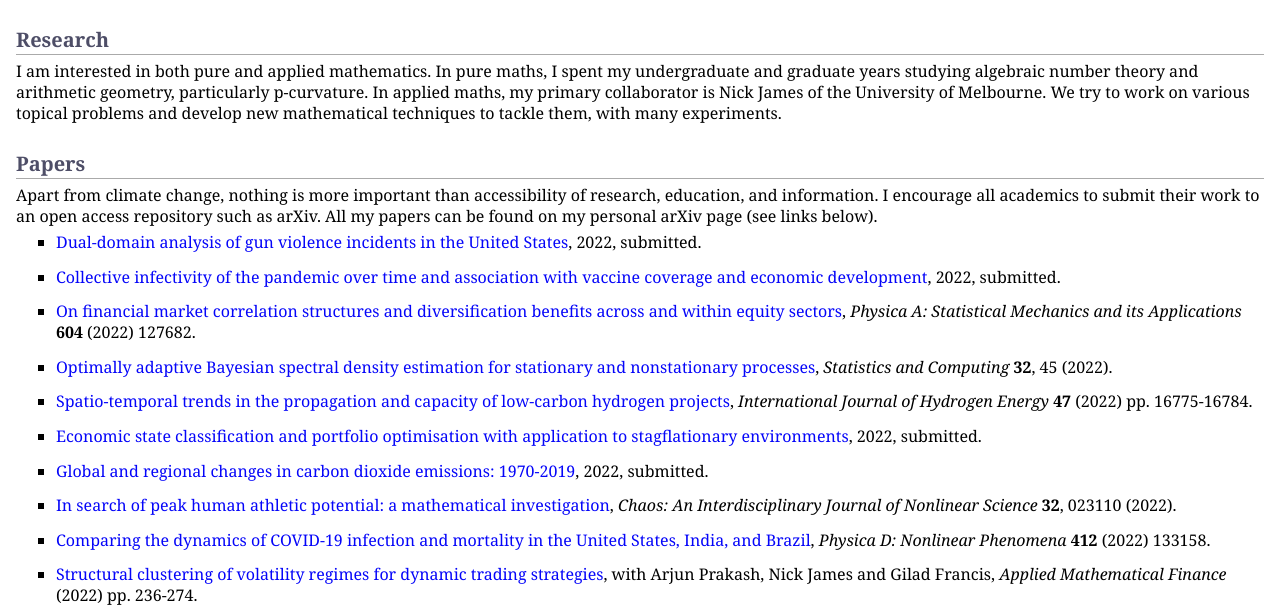
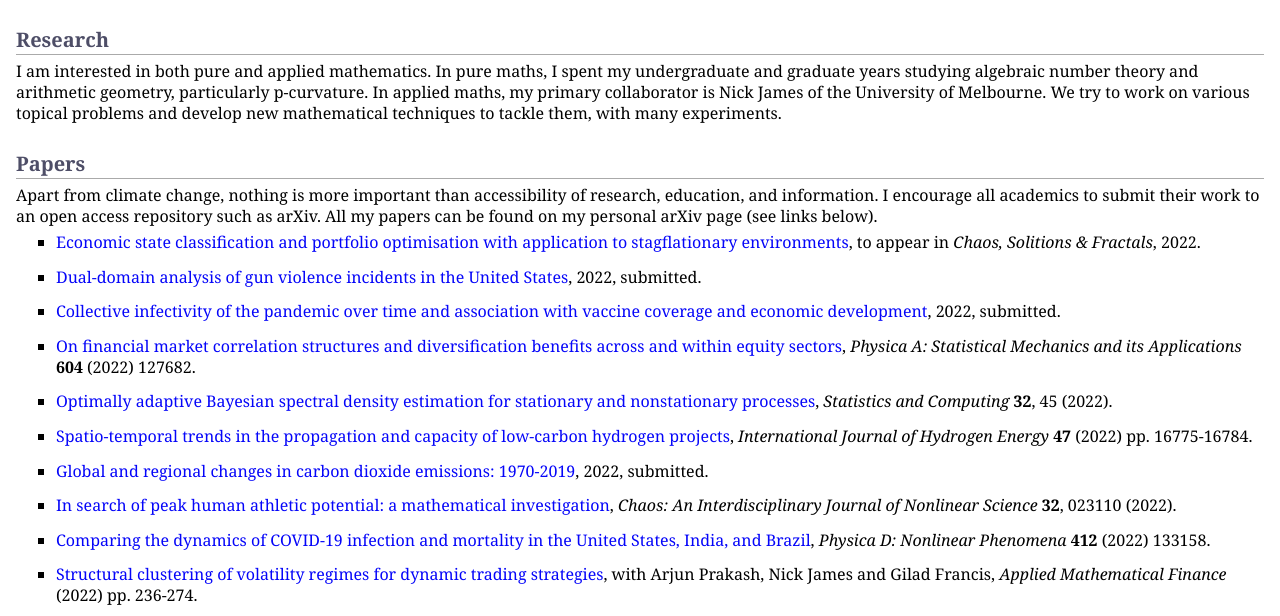
Before and after one commit to MaxMenzies/maxmenzies.com, a Jekyll site: the page index.html, which Jekyll copies as it is, in a window 1280 px wide and 900 px high, cut to the strip 284-900 px from the top of the window. Built offline with Jekyll 4.4.1, drawn with Linux system fonts in a browser that asks for light colours.

Commit message:
Update index.html

```diff
--- a/index.html
+++ b/index.html
@@ -40,6 +40,10 @@
 <h2>Papers</h2>
 <p>Apart from climate change, nothing is more important than accessibility of research, education, and information. I encourage all academics to submit their work to an open access repository such as arXiv. All my papers can be found on my personal arXiv page (see links below). </p>
 <ul>
+<li><p><a href="https://arxiv.org/abs/2203.15911">Economic state classification and portfolio optimisation with application to stagflationary environments</a>, to appear in <i>Chaos, Solitions & Fractals</i>, 2022.</p>
+</li>
+</ul>
+<ul>
 <li><p><a href="https://arxiv.org/abs/2208.07093">Dual-domain analysis of gun violence incidents in the United States</a>, 2022, submitted.</p>
 </li>
 </ul>
@@ -57,10 +61,6 @@
 </ul>
 <ul>
 <li><p><a href="https://www.sciencedirect.com/science/article/pii/S0360319922013313">Spatio-temporal trends in the propagation and capacity of low-carbon hydrogen projects</a>, <i>International Journal of Hydrogen Energy</i> <b>47</b> (2022) pp. 16775-16784.</p>
-</li>
-</ul>
-<ul>
-<li><p><a href="https://arxiv.org/abs/2203.15911">Economic state classification and portfolio optimisation with application to stagflationary environments</a>, 2022, submitted.</p>
 </li>
 </ul>
 <ul>
```
